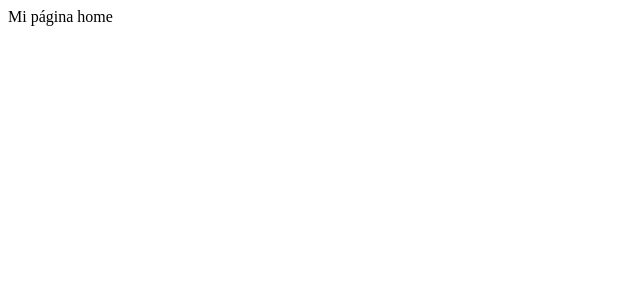
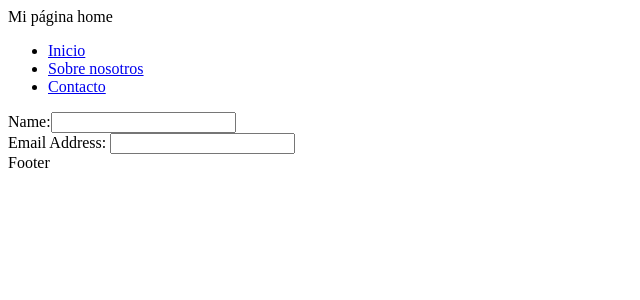
Before and after one commit to Nho89/bons-app-gallery, a React (Vite) app: page / in a window 1280 px wide. Shown: the top 300 px of the page, without its empty margins (0-640 px from the left). Built offline with nearby package versions, Linux system fonts and the light colour scheme.

Commit message:
app routes done

```diff
--- a/src/components/Contact.jsx
+++ /dev/null
@@ -1,9 +0,0 @@
-import React from 'react'
-
-const Contact = () => {
-  return (
-    <div>Mi página de contacto</div>
-  )
-}
-
-export default Contact
--- /dev/null
+++ b/src/components/Create.jsx
@@ -0,0 +1,16 @@
+import React from 'react'
+
+const Create = () => {
+  return (
+    <>
+    <form>
+        <label htmlFor="name">Name:</label>
+        <input type="text" name="name"/><br/>
+        <label htmlFor="email">Email Address: </label>
+        <input type="email" name="email"/><br />
+    </form>
+    </>
+  )
+}
+
+export default Create
--- /dev/null
+++ b/src/components/Footer.jsx
@@ -0,0 +1,9 @@
+import React from 'react'
+
+const Footer = () => {
+  return (
+    <div>Footer</div>
+  )
+}
+
+export default Footer
--- a/src/components/Home.jsx
+++ b/src/components/Home.jsx
@@ -1,8 +1,20 @@
-import React from 'react'
+import React from 'react';
+import Nav from './Nav';
+import Footer from './Footer';
+import Create from './Create';
+
 
 const Home = () => {
   return (
+    <>
+
     <div>Mi página home</div>
+    <Nav/>
+    <Create/>
+    <Footer/>
+
+    </>
+
   )
 }
 
--- /dev/null
+++ b/src/components/Update.jsx
@@ -0,0 +1,11 @@
+import React from 'react'
+
+const Update = () => {
+  return (
+    <form action="">
+      <label htmlFor="">update</label>
+    </form>
+  )
+}
+
+export default Update
```
Also changed, not shown: src/App.jsx (+8 -0 lines), src/router/router.jsx (+19 -3 lines).
